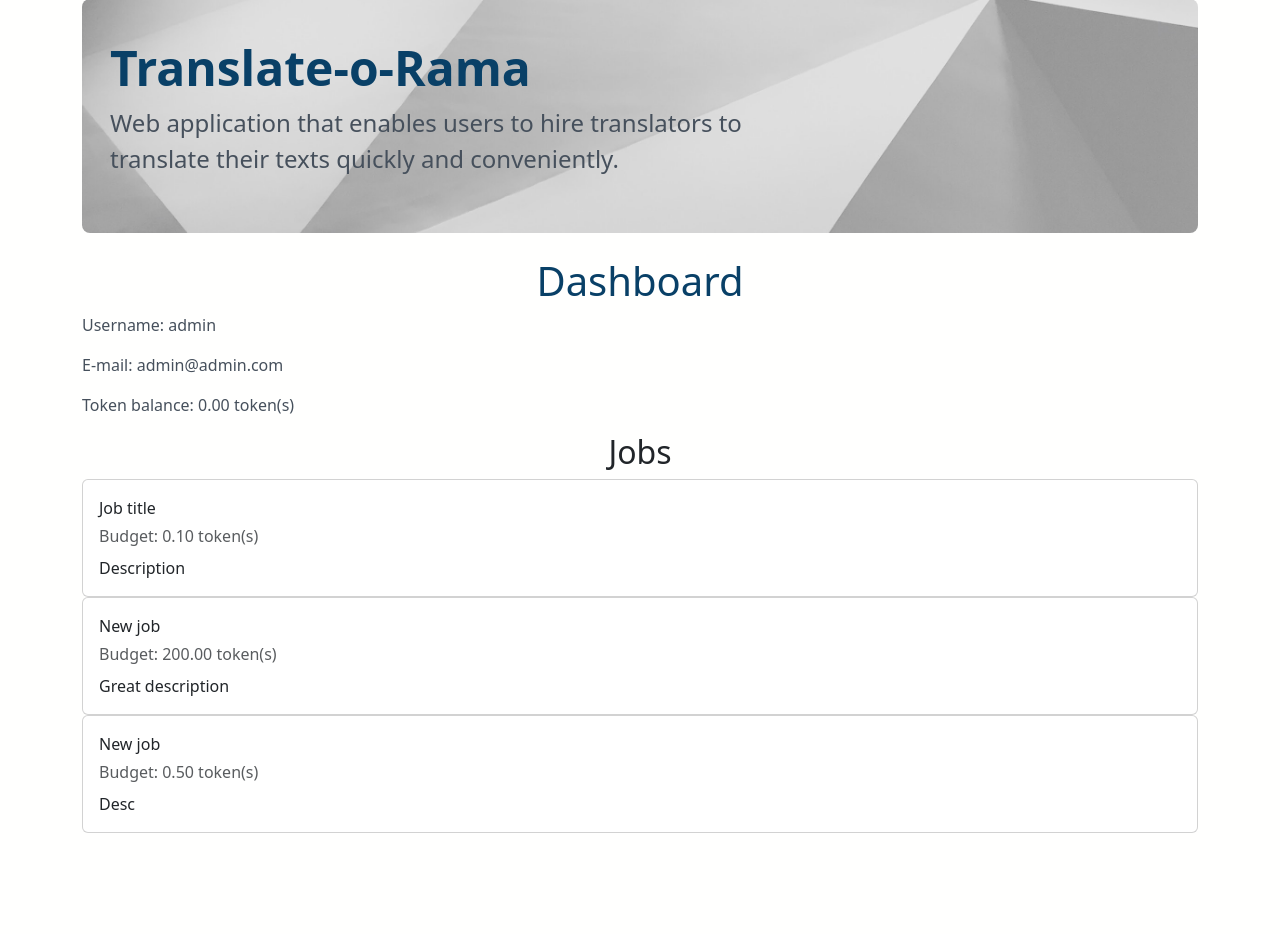
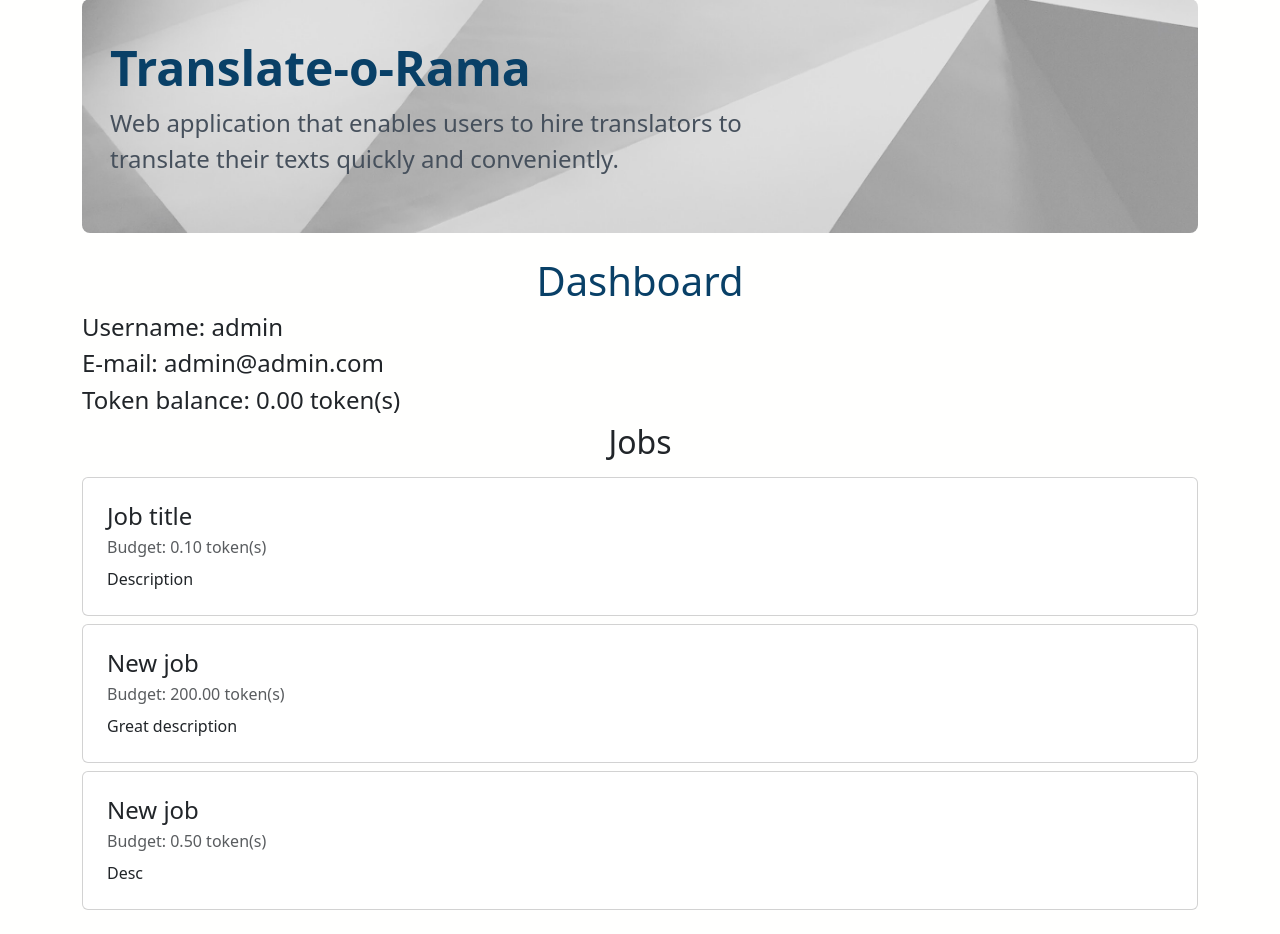
Before and after one commit to lukakuterovac/translate-o-rama, a Django app: template translationsite/app/templates/app/dashboard.html in a window 1280 px wide. Shown: the part 78-1012 px from the top of the page. Before the commit the page ends 911 px from the top, so only its background shows below. Run offline with Django 4.2, Linux system fonts and the light colour scheme; the template is opened without the code that fills it: values that come from a table or form of the project are taken from there, others are empty; a user stored in the database is signed in; data comes from the database, SQL or seed files in the repository; both versions use the stored data as it was after the commit; some libraries are stand-ins or nearby versions.

Commit message:
Add job card include

```diff
--- a/translationsite/app/templates/app/dashboard.html
+++ b/translationsite/app/templates/app/dashboard.html
@@ -7,17 +7,18 @@
     </div>
   </div>
   <div class="row">
-    <p>Username: {{ user.username }}</p>
+    <h4>Username: {{ user.username }}</h4>
   </div>
   <div class="row">
-    <p>E-mail: {{ user.email }}</p>
+    <h4>E-mail: {{ user.email }}</h4>
   </div>
   <div class="row">
-    <p>Token balance: {{ user.userprofile.token_balance }} token(s)</p>
+    <h4>Token balance: {{ user.userprofile.token_balance }} token(s)</h4>
   </div>
   <div class="row">
     <h2 class="text-center">Jobs</h2>
   </div>
+  <div class="mb-4">
     {% for job in jobs %}
       {% include 'includes/job_card.html' with job=job %}
     {% empty %}
@@ -25,4 +26,5 @@
         No jobs posted.
       </div>
     {% endfor %}
+  </div>
 {% endblock content %}
--- a/translationsite/app/templates/includes/job_card.html
+++ b/translationsite/app/templates/includes/job_card.html
@@ -1,6 +1,6 @@
-<div class="card">
-  <div class="card-body">
-    <div class="card-title">{{ job.title }}</div>
+<div class="card my-2">
+  <div class="card-body m-2">
+    <h4 class="card-title">{{ job.title }}</h4>
     <div class="card-subtitle mb-2 text-muted">Budget: {{ job.budget }} token(s)</div>
     <div class="card-text">{{ job.description }}</div>
   </div>
```
Also changed, not shown: translationsite/db.sqlite3. Lines whose indentation alone changed are shown as unchanged.
